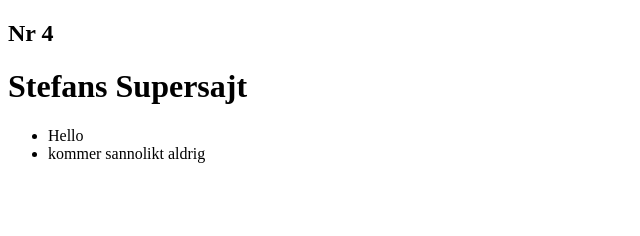
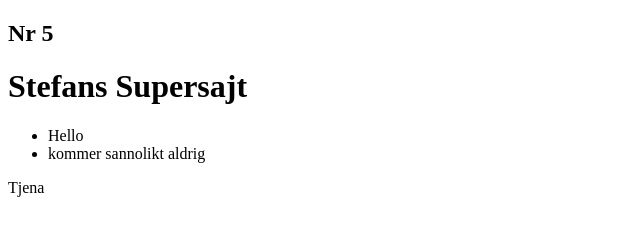
Before and after one commit to aspcodenet/jsrock, a plain HTML site: page index.html in a window 1280 px wide. Shown: the full height of the page, 0-640 px from the left. Drawn offline with Linux system fonts and the light colour scheme.

Commit message:
nr5 tjena

```diff
--- a/index.html
+++ b/index.html
@@ -6,7 +6,7 @@
     <title>Document</title>
 </head>
 <body>
-    <h2>Nr 4</h2>
+    <h2>Nr 5</h2>
     <h1>Stefans Supersajt</h1>
     <ul>
         <li>
@@ -16,6 +16,7 @@
             kommer sannolikt aldrig
         </li>
     </ul>
+    Tjena
     <script type="module" src="script.js"></script>
 </body>
 </html>
```
